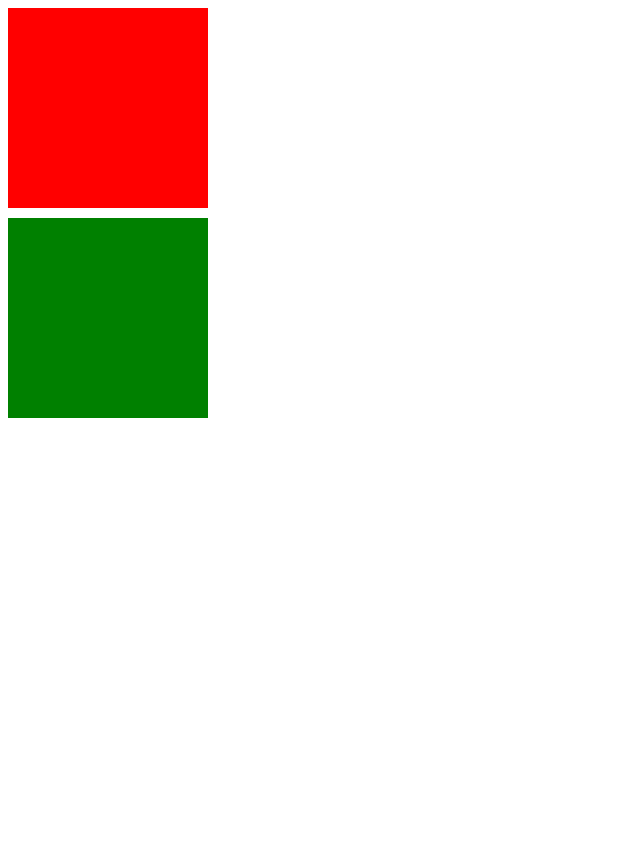
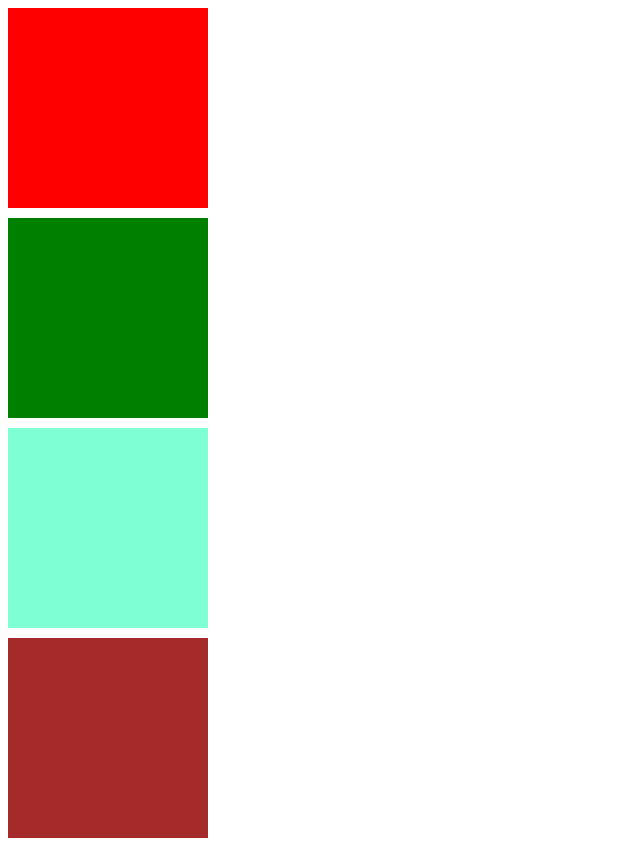
Before and after one commit to EmmanuelBastas/cf9_web, a plain HTML site: page ch2/example7-transitions.html in a window 1280 px wide. Shown: the whole page, without its empty margins (0-640 px from the left). Before the commit the page ends 800 px from the top, so only its background shows below. Drawn offline with Linux system fonts and the light colour scheme.

Commit message:
feat: add transitions example

```diff
--- a/ch2/css/example7-transitions.css
+++ b/ch2/css/example7-transitions.css
@@ -16,8 +16,33 @@
   height: 200px;
   background-color: green;
   transition: width 3s steps(6, end);
+  margin-bottom: 10px;
 }
 
 .box2:hover {
   width: 500px;
 }
+
+.box3 {
+  width: 200px;
+  height: 200px;
+  background-color: aquamarine;
+  transition: transform 3s;
+  margin-bottom: 10px;
+}
+
+.box3:hover {
+  transform: rotate(20deg);
+}
+
+.box4 {
+  width: 200px;
+  height: 200px;
+  background-color: brown;
+  transition: transform 3s;
+  margin-bottom: 10px;
+}
+
+.box4:hover {
+  transform: rotate(90deg) scale(2) translateY(-100%) translateX(40%);
+}
--- a/ch2/example7-transitions.html
+++ b/ch2/example7-transitions.html
@@ -11,6 +11,8 @@
 <body>
     <div class="box1"></div>
     <div class="box2"></div>
+    <div class="box3"></div>
+    <div class="box4"></div>
 </body>
 
 </html>
```
